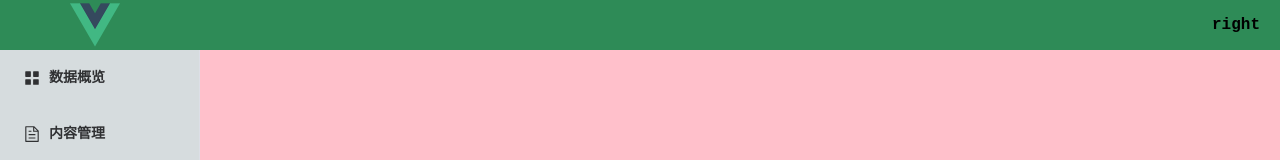
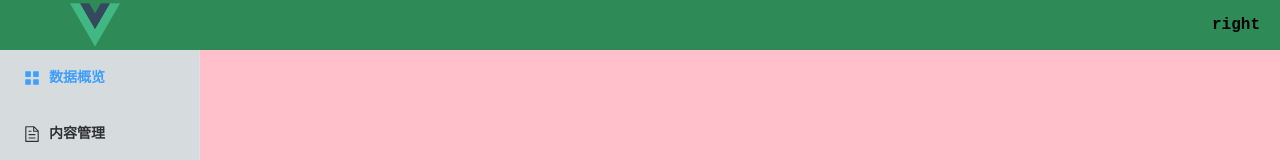
Before and after one commit to Kento97/learn-vue3, a Vue app: page / in a window 1280 px wide. Shown: the top 160 px of the page. Built offline with nearby package versions, Linux system fonts and the light colour scheme; sample sign-in values are in the browser's storage.

Commit message:
设置default-active="/home"

```diff
--- a/src/views/Layout/index.vue
+++ b/src/views/Layout/index.vue
@@ -8,7 +8,7 @@
     </el-header>
     <el-container class="inner-container">
       <el-aside width="200px" class="el-side">
-        <el-menu default-active="2" class="el-menu-vertical-demo" :router="true" @open="handleOpen"
+        <el-menu default-active="/home" class="el-menu-vertical-demo" :router="true" @open="handleOpen"
           @close="handleClose">
           <el-menu-item index="/home">
             <el-icon>
```
